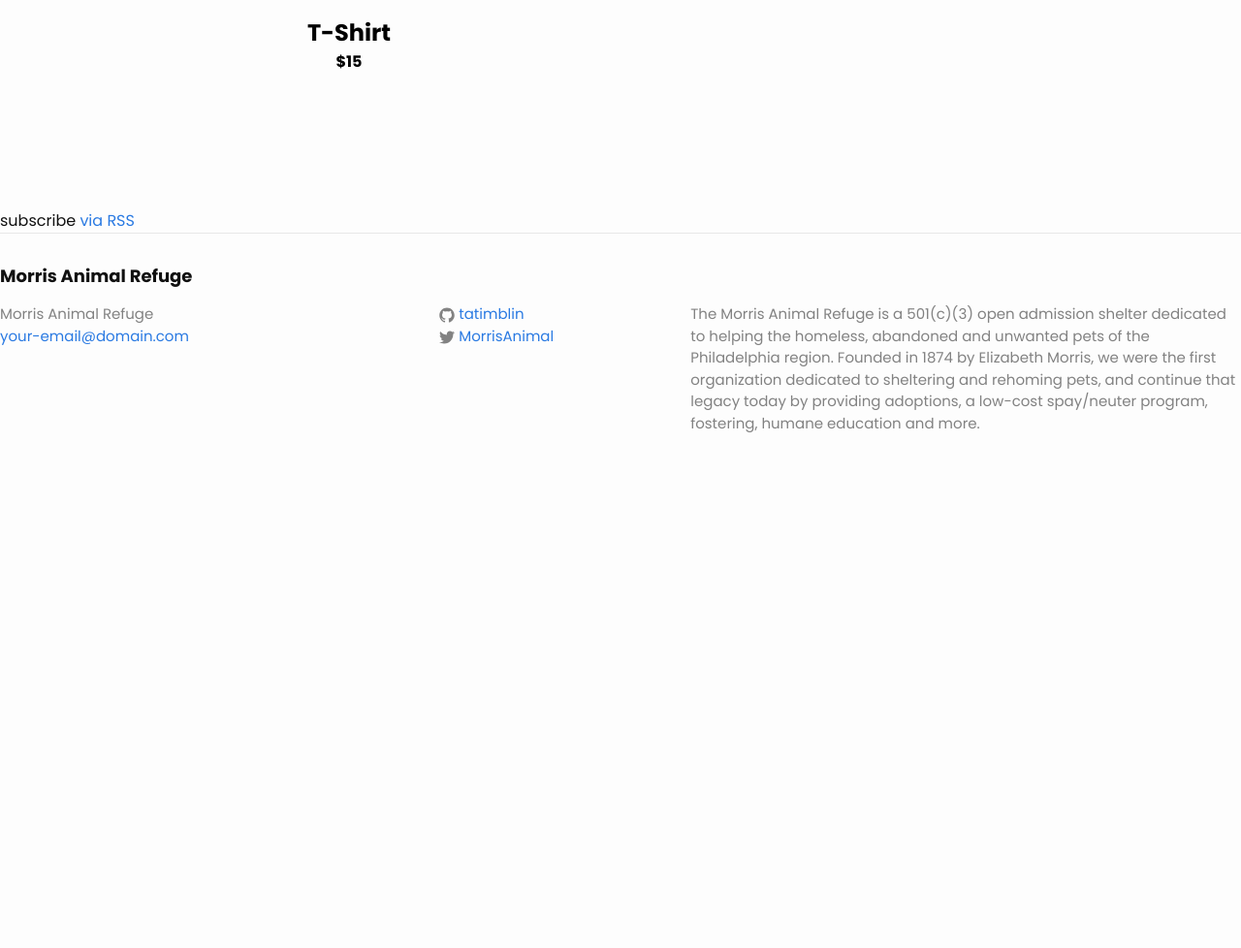
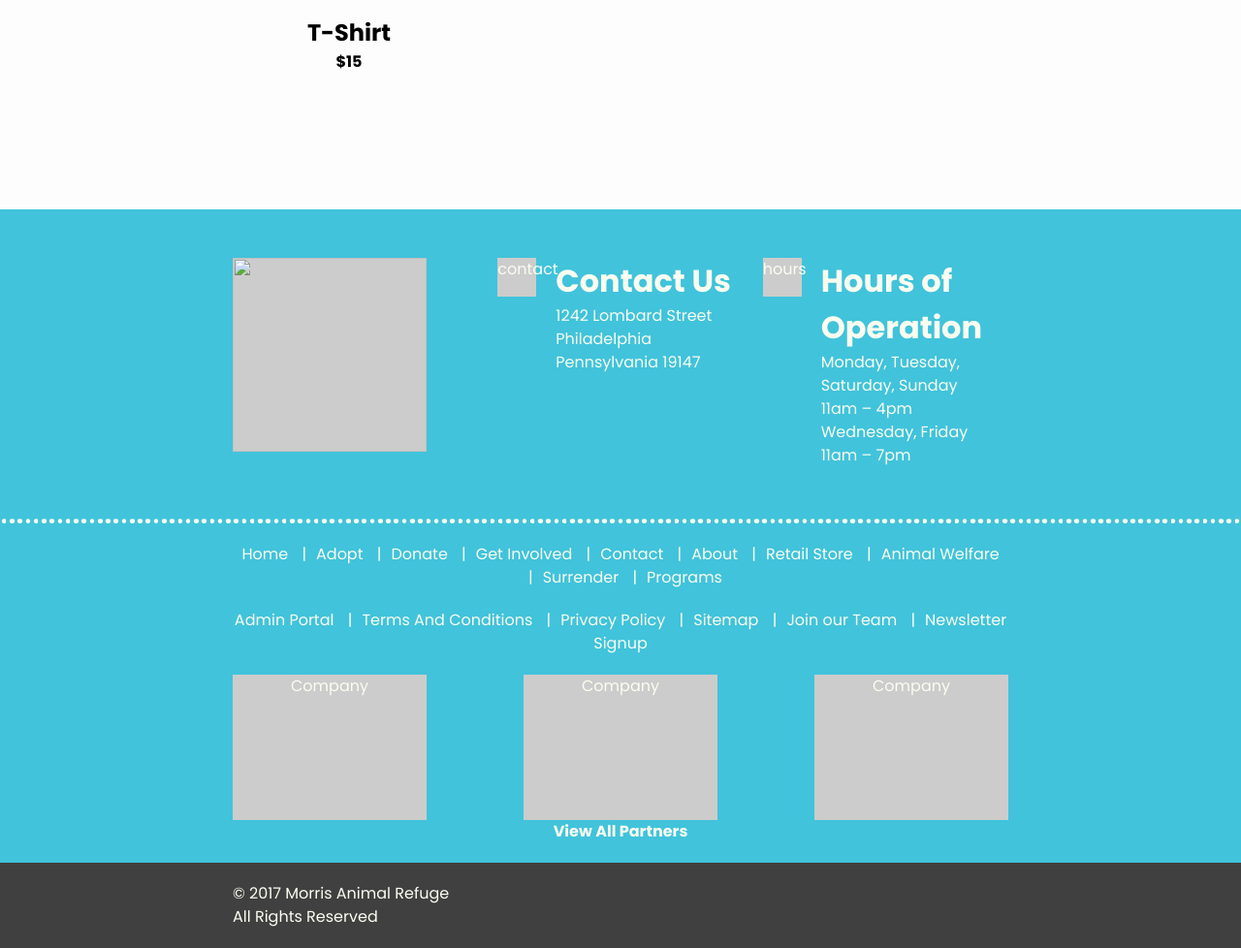
Before and after one commit to tatimblin/morris-jekyll, a Jekyll site: the page built from index.html, in a window 1280 px wide, cut to the strip 2668-3646 px from the top of the page. Shown: the whole strip at 97% size. Built offline with Jekyll 4.4.1, drawn with Linux system fonts in a browser that asks for light colours; nearby versions of some CDN libraries; before the commit the page ends 3161 px from its top, so only the background shows below that.

Commit message:
Implemented footer

```diff
--- a/_includes/footer.html
+++ b/_includes/footer.html
@@ -1,3 +1,85 @@
+<footer>
+	<div class="foot-inner foot-info">
+		<div class="foot-info-item">
+			<img src="">
+		</div>
+		<div class="foot-info-item">
+			<div class="foot-info-item_icon">
+				contact
+			</div>
+			<div class="foot-info-item-content">
+				<h3>Contact Us</h3>
+				<p>1242 Lombard Street Philadelphia Pennsylvania 19147</p>
+			</div>
+		</div>
+		<div class="foot-info-item">
+			<div class="foot-info-item_icon">
+				hours
+			</div>
+			<div class="foot-info-item-content">
+				<h3>Hours of Operation</h3>
+				<p>Monday, Tuesday, Saturday, Sunday <br> 11am – 4pm</p>
+				<p>Wednesday, Friday <br> 11am – 7pm</p>
+			</div>
+		</div>
+	</div>
+
+    <div class="foot-line"></div>
+
+	<div class="foot-inner foot-link">
+		<div class="foot-link-item">
+			<a href="">Home</a>
+			<a href="">Adopt</a>
+			<a href="">Donate</a>
+			<a href="">Get Involved</a>
+			<a href="">Contact</a>
+			<a href="">About</a>
+			<a href="">Retail Store</a>
+			<a href="">Animal Welfare</a>
+			<a href="">Surrender</a>
+			<a href="">Programs</a>
+		</div>
+		<div class="foot-link-item">
+			<a href="">Admin Portal</a>
+			<a href="">Terms And Conditions</a>
+			<a href="">Privacy Policy</a>
+			<a href="">Sitemap</a>
+			<a href="">Join our Team</a>
+			<a href="">Newsletter Signup</a>
+		</div>
+		<div class="foot-link-item">
+			<div class="foot-link-item-partner">
+				<div class="foot-link-item-partner_co">
+					Company
+				</div>
+				<div class="foot-link-item-partner_co">
+					Company
+				</div>
+				<div class="foot-link-item-partner_co">
+					Company
+				</div>
+			</div>
+			<div class="foot-link-item-more">
+				<a href="">View All Partners</a>
+			</div>
+		</div>
+	</div>
+	<div class="foot-biz">
+	<div class="foot-inner">
+		<div class="foot-biz-item">
+			<p>© 2017 Morris Animal Refuge</p>
+		</div>
+		<div class="foot-biz-item">
+			<p>All Rights Reserved</p>
+		</div>
+	</div>
+	</div>
+</footer>
+
+
+
+
+<!--
 <footer class="site-footer">
 
   <div class="wrapper">
@@ -36,6 +118,7 @@
   </div>
 
 </footer>
+-->
 
 <script
   src="https://cdnjs.cloudflare.com/ajax/libs/jquery/3.1.1/jquery.min.js"></script>
--- /dev/null
+++ b/_sass/_footer.scss
@@ -0,0 +1,110 @@
+footer {
+	display:flex;
+	flex-direction: column;
+	justify-content: space-between;
+	background:$light-blue;
+
+    color:$title-color;
+	.foot-inner {
+		padding:0 5%;
+	}
+}
+
+.foot-info {
+	display:flex;
+	flex-direction: column;
+	justify-content:flex-start;
+	&-item {
+		display:flex;
+		margin:50px 0;
+		&_icon {
+			width:40px; height:40px;
+			margin:0 20px 0 0;
+			background:#ccc;
+		}
+		img {
+			width:200px; height:200px;
+
+			background:#ccc;
+		}
+	}
+}
+
+.foot-line {
+    fill: $title-color;
+	border-style: dotted;
+	border-color: rgba(255, 255, 255, 1);
+	border-image-source: url('../img/assets/dots.svg');
+	border-image-slice: 33% 33%;
+	border-image-repeat: round;
+
+	border-width: 0 0 8px 0;
+}
+
+.foot-link {
+	&-item {
+		text-align: center;
+		margin:20px 0;
+		a {
+			color: $title-color;
+			font-family: $heading;
+			text-decoration: none;
+			line-height:1.5em;
+			&:hover {
+				text-decoration: underline;
+			}
+		}
+		a:not(:first-child):before {
+			padding: 0 10px;
+			content: '|';
+		}
+		&-partner {
+			display:flex;
+			flex-direction:column;
+			justify-content:space-between;
+            max-width:$desktop;
+			&_co {
+				width:200px; height:150px;
+				background:#ccc;
+			}
+		}
+		&-more {
+			font-weight:900;
+		}
+	}
+}
+
+.foot-biz {
+	padding:20px;
+	background: $black;
+	&-item {
+
+	}
+}
+
+
+@media screen and (min-width: $desktop) {
+    .foot-inner {
+        max-width: $desktop;
+        margin:0 auto;
+    }
+
+    .foot-info {
+		flex-direction: row;
+        &-item {
+            width:33%;
+        }
+		&-item:nth-child(2) {
+			margin: 50px 20px;
+		}
+	}
+
+	.foot-link {
+
+		&-item {
+			&-partner {
+				flex-direction:row;
+			}
+		}
+	}
+}
--- a/_sass/_layout.scss
+++ b/_sass/_layout.scss
@@ -97,6 +97,7 @@
 /**
  * Site footer
  */
+/*
 .site-footer {
     border-top: 1px solid $grey-color-light;
     padding: $spacing-unit 0;
@@ -160,7 +161,7 @@
         width: -webkit-calc(100% - (#{$spacing-unit} / 2));
         width:         calc(100% - (#{$spacing-unit} / 2));
     }
-}
+} */
 
 
 
--- a/css/main.scss
+++ b/css/main.scss
@@ -64,6 +64,7 @@
         "base",
         "layout",
         "syntax-highlighting",
+        "footer",
         "header",
         "hero",
         "staffPick",
--- a/index.html
+++ b/index.html
@@ -11,6 +11,25 @@
 ---
 
 <!--
+###############
+        File created by Tristan Timblin.
+        Purpose:
+            This file controls the homepage of the our site.
+            Its layout is 'default' (see above) and the information here gets pulled into layout/default.html where {{content}} is present.
+        Instructions:
+            1) You can edit the hero banner on this page using the front matter (above), for your convenience I put the brand colors below. You can edit:
+                - The color
+                - Title text
+                - Body text
+                - Select an image
+                - And switch the text and image sides
+            2) The homepage is a special place, a unique part of this page is the Staff Pick section (You can see it 'included' below). To put products here please give posts the category 'staffPickLeft' or 'staffPickRight' This will put the two most recent posts with that category up on the first page.
+            3) Next is the banner/guilt.html it was created to be used as a template and swapping out the content in a new file will easily create a new one
+            4) The secition-title class will hold an <h2> and present it as the header of a section. It is used throughout the site.
+            5) Finally we have a loop taking all the posts on the site and putting them on the front page, if our store gets too big we may need to limit the max number of loops. put 'Limit: x' at the end of the for to cap the loops.
+
+###############
+
     hero-color
         $light-blue: #41C3DB;
         $yellow: #FF9900;
@@ -30,7 +49,7 @@
         <h2>Items</h2>
     </div>
 
-  <ul class="post-list">
+  <div class="post-list">
     <div class="product_wrap">
         {% for post in site.posts %}
            {% include itemCard.html %}
@@ -43,8 +62,6 @@
           </li>-->
         {% endfor %}
     </div>
-  </ul>
-
-  <p class="rss-subscribe">subscribe <a href="{{ "/feed.xml" | prepend: site.baseurl }}">via RSS</a></p>
+  </div>
 
 </div>
```
Also changed, not shown: img/assets/dots.svg (added), 7 other files.
